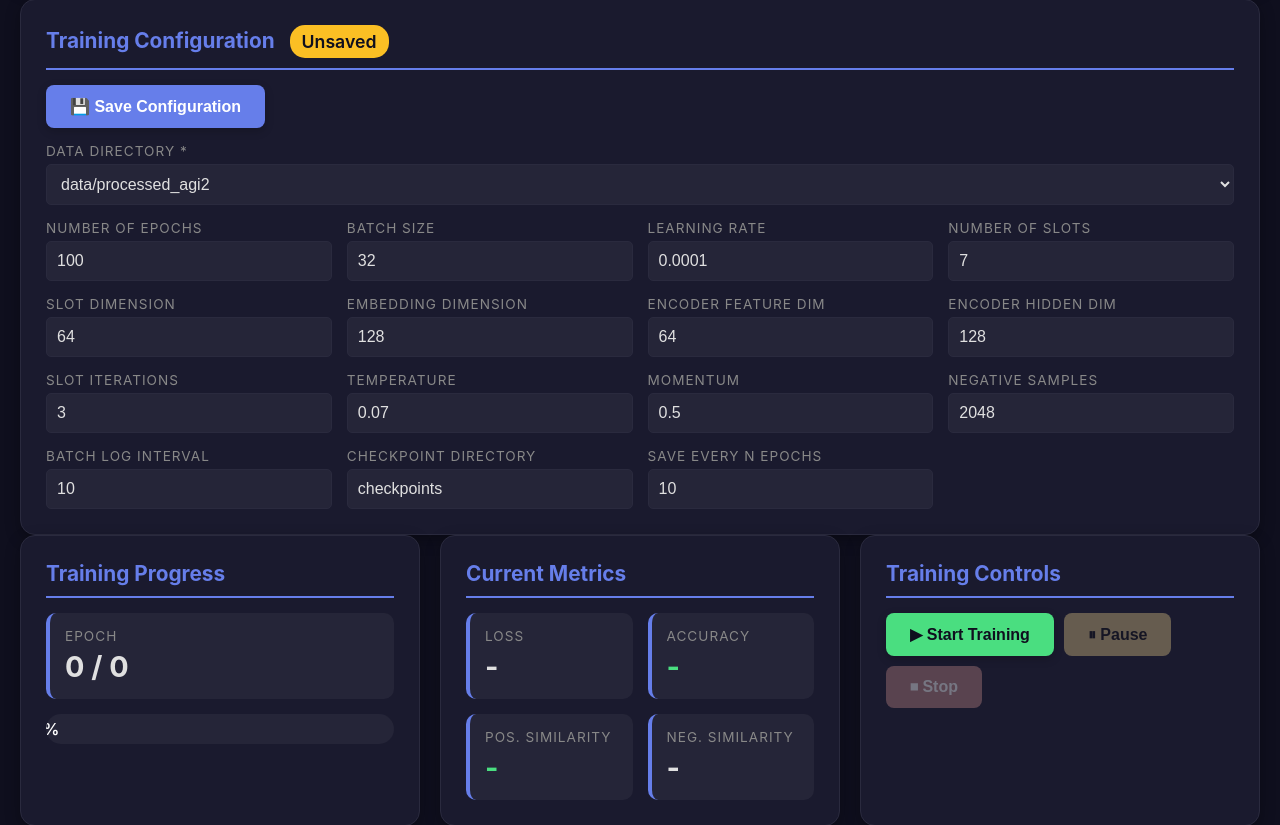
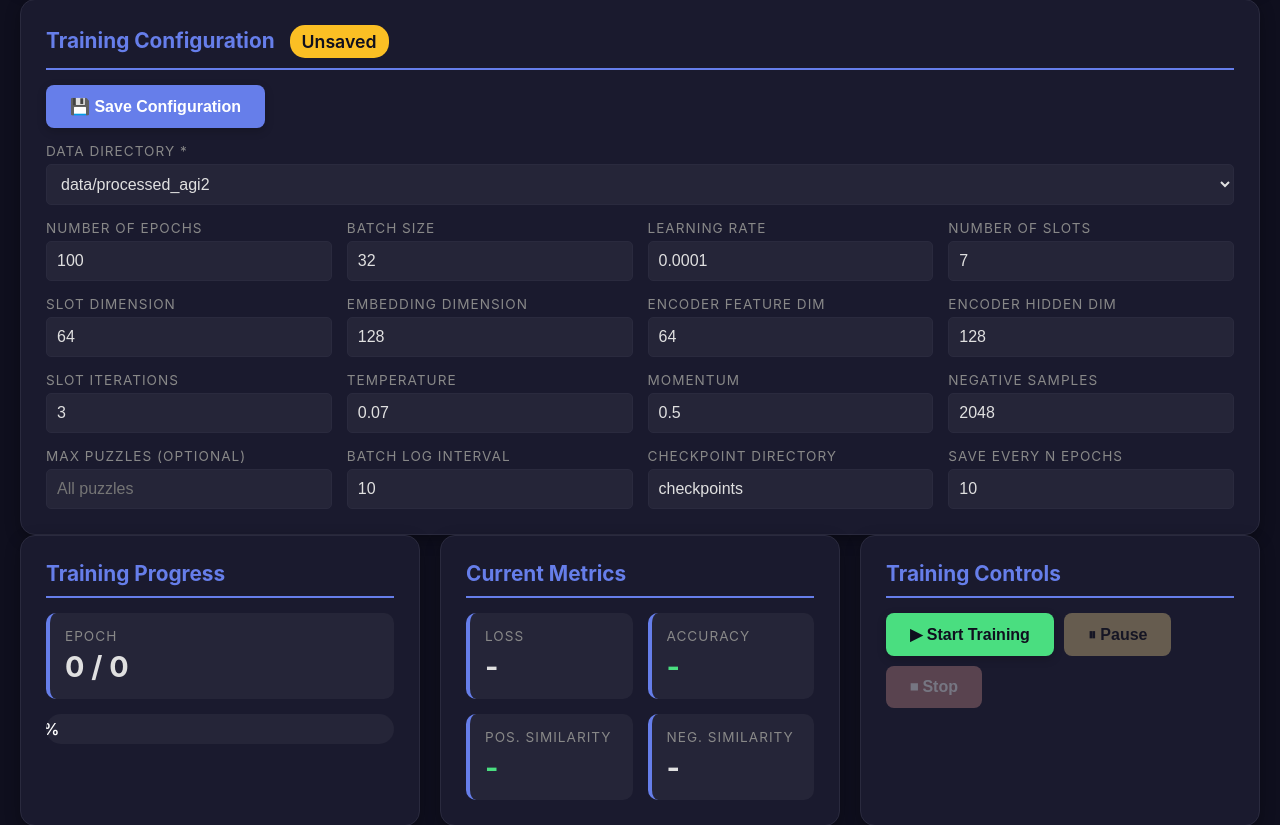
Before and after one commit to DBravy/IRSlot, a Flask app: page / in a window 1280 px wide. Shown: the part 205-1030 px from the top of the page. Run offline with Flask 3, Linux system fonts and the light colour scheme; some libraries are stand-ins or nearby versions.

Commit message:
max puzzles

```diff
--- a/app.py
+++ b/app.py
@@ -96,8 +96,22 @@
         split=config.get('split', 'train'),
         subset=config.get('subset', 'all'),
         augment=True,
-        max_grid_size=30
+        max_grid_size=30,
+        max_puzzles=config.get('max_puzzles', None)
     )
+
+    # Validate that we have enough puzzles for the number of negative samples
+    num_unique_grids = len(dataset.puzzle_identifiers)
+    num_negatives = config['num_negatives']
+
+    if num_unique_grids <= num_negatives:
+        raise ValueError(
+            f"Number of unique puzzles ({num_unique_grids}) must be greater than "
+            f"number of negative samples ({num_negatives}). "
+            f"Please either increase max_puzzles or decrease num_negatives."
+        )
+
+    print(f"✓ Validation passed: {num_unique_grids} puzzles > {num_negatives} negative samples")
 
     dataloader = DataLoader(
         dataset,
@@ -153,7 +167,7 @@
     training_state['total_epochs'] = config['num_epochs']
     training_state['total_batches'] = len(dataloader)
     training_state['global_step'] = 0
-    training_state['config'] = {
+    state_config = {
         'data_dir': config['data_dir'],
         'dataset_size': len(dataset),
         'unique_grids': num_unique_grids,
@@ -169,6 +183,12 @@
         'batch_log_interval': config.get('batch_log_interval', 10),
         'device': device,
     }
+
+    # Add max_puzzles if it was specified
+    if 'max_puzzles' in config:
+        state_config['max_puzzles'] = config['max_puzzles']
+
+    training_state['config'] = state_config
 
     print(f"✓ Dataset loaded: {len(dataset)} examples")
     print(f"✓ Unique grids: {num_unique_grids}")
--- a/templates/dashboard.html
+++ b/templates/dashboard.html
@@ -363,6 +363,11 @@
                 </div>
 
                 <div>
+                    <label class="form-label">Max Puzzles (optional)</label>
+                    <input type="number" id="max_puzzles" class="form-input" placeholder="All puzzles">
+                </div>
+
+                <div>
                     <label class="form-label">Batch Log Interval</label>
                     <input type="number" id="batch_log_interval" class="form-input" value="10">
                 </div>
@@ -667,7 +672,7 @@
 
         // Control functions
         function getConfigFromForm() {
-            return {
+            const config = {
                 data_dir: document.getElementById('data_dir').value,
                 num_epochs: parseInt(document.getElementById('num_epochs').value),
                 batch_size: parseInt(document.getElementById('batch_size').value),
@@ -685,6 +690,14 @@
                 checkpoint_dir: document.getElementById('checkpoint_dir').value,
                 save_every: parseInt(document.getElementById('save_every').value)
             };
+
+            // Add max_puzzles if specified
+            const maxPuzzles = document.getElementById('max_puzzles').value;
+            if (maxPuzzles && maxPuzzles.trim() !== '') {
+                config.max_puzzles = parseInt(maxPuzzles);
+            }
+
+            return config;
         }
 
         function updateConfigStatus(saved) {
```
Also changed, not shown: dataset/arc_dataset.py (+24 -1 lines).
